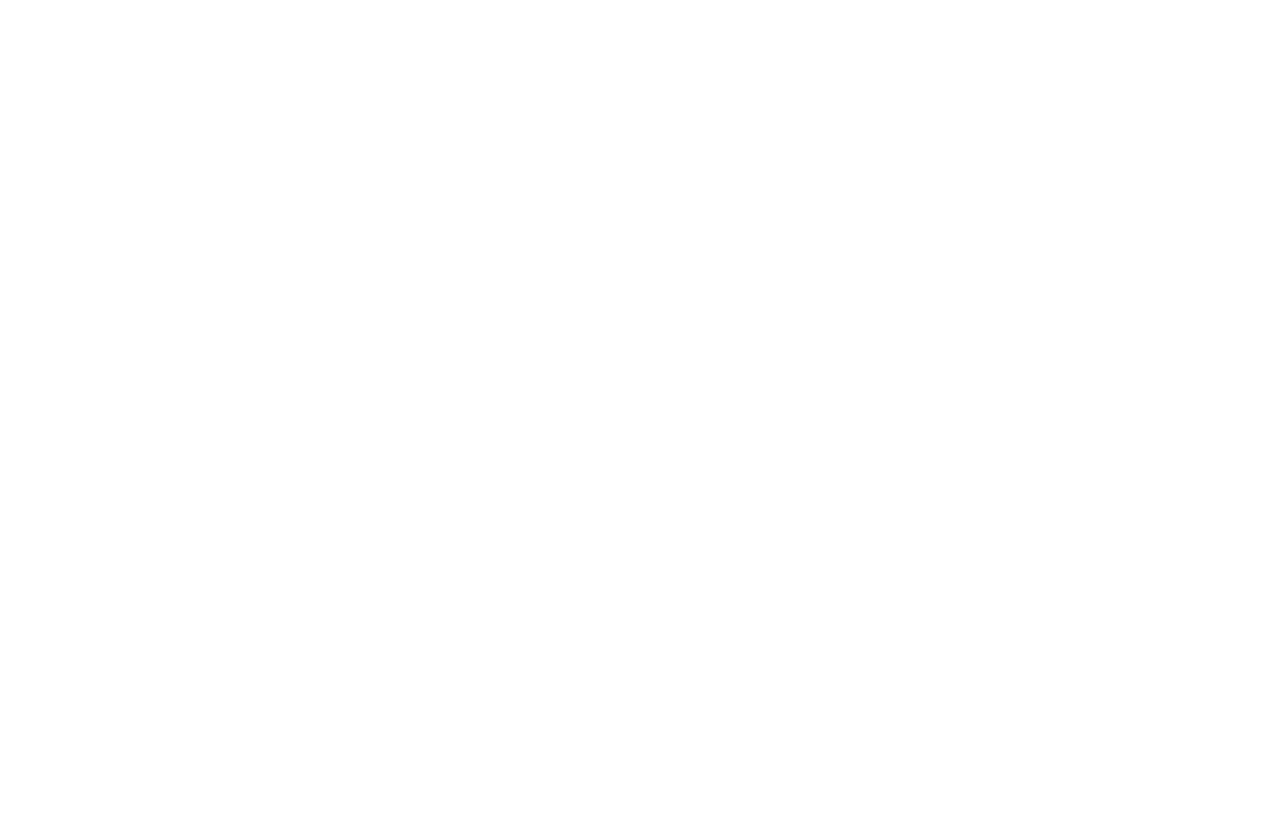
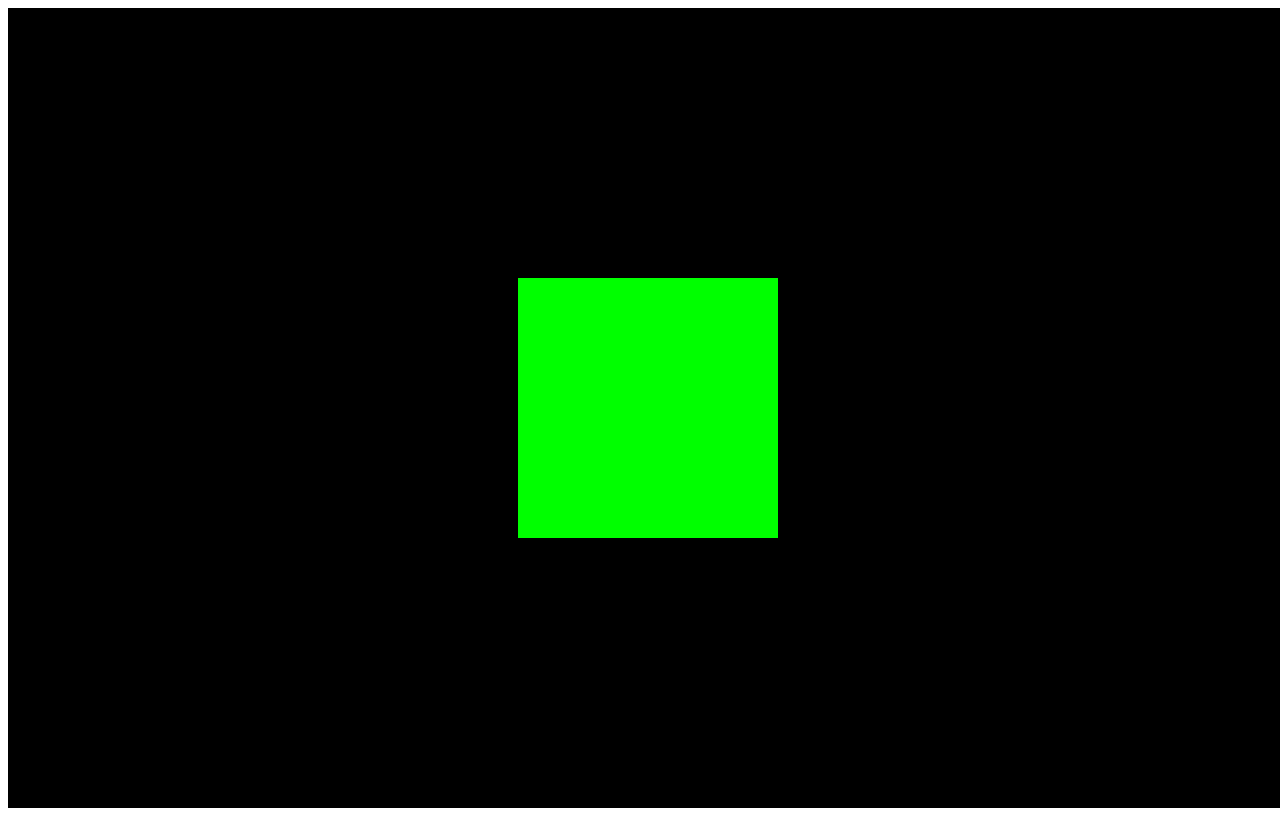
Before and after one commit to devdumpling/learn-three, a plain HTML site: page lessons/03-basic-scene/index.html in a window 1280 px wide. Drawn offline with Linux system fonts and the light colour scheme.

Commit message:
feat: lesson 3 complete

```diff
--- a/lessons/03-basic-scene/index.html
+++ b/lessons/03-basic-scene/index.html
@@ -6,6 +6,7 @@
     <title>03 - Dev Basic Scene</title>
   </head>
   <body>
+    <canvas class="webgl"></canvas>
     <script src="./scripts/three.min.js"></script>
     <script src="./script.js"></script>
   </body>
--- a/lessons/03-basic-scene/script.js
+++ b/lessons/03-basic-scene/script.js
@@ -1 +1,28 @@
-console.log("Hello three.js");
+// Screen sizing
+const width = window.innerWidth;
+const height = window.innerHeight;
+
+// canvas
+const canvas = document.querySelector(".webgl");
+
+const scene = new THREE.Scene();
+
+// Cube
+const geometry = new THREE.BoxGeometry(2, 2, 2);
+const material = new THREE.MeshBasicMaterial({ color: 0x00ff00 });
+const cube = new THREE.Mesh(geometry, material);
+scene.add(cube);
+
+// Camera
+const camera = new THREE.PerspectiveCamera(75, width / height);
+camera.position.z = 5;
+scene.add(camera);
+
+// Renderer
+const renderer = new THREE.WebGLRenderer({
+  canvas,
+});
+renderer.setSize(width, height);
+
+// Render loop
+renderer.render(scene, camera);
```
